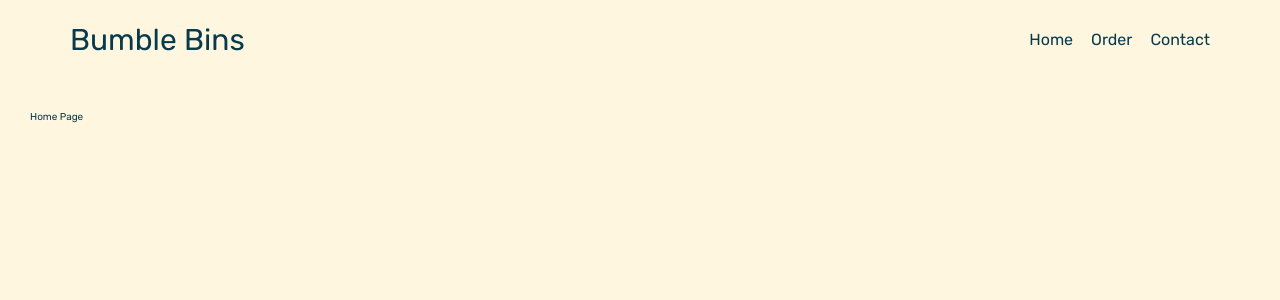
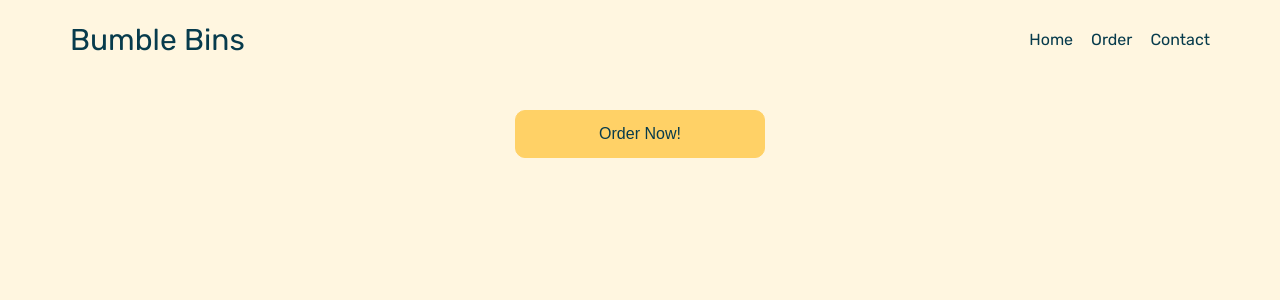
Before and after one commit to brettsmith212/bumblebins, a React (Vite) app: page / in a window 1280 px wide. Shown: the top 300 px of the page. Built offline with nearby package versions, Linux system fonts and the light colour scheme.

Commit message:
form validation | need to fix order boxes | app is rendering 4 times

```diff
--- a/src/App.tsx
+++ b/src/App.tsx
@@ -9,6 +9,9 @@ import Order from './components/Order';
 import Contact from './components/Contact';
 import NavBar from './components/NavBar';
 import OrderForm from './components/OrderForm';
+import OrderPayment from './components/OrderPayment'
+
+
 
 export default function App() {
   return (
@@ -21,6 +24,7 @@ export default function App() {
           <Route path='/order' element={<Order />} />
           <Route path='/contact' element={<Contact />} />
           <Route path='/orderform' element={<OrderForm />} />
+          <Route path='/orderpayment' element={<OrderPayment />} />
         </Routes>
       </>
     </ThemeProvider>
--- a/src/components/Home.tsx
+++ b/src/components/Home.tsx
@@ -1,14 +1,39 @@
 import React from 'react';
 import styled from 'styled-components'
+import { Link } from 'react-router-dom'
 
 const HomeContainer = styled.section`
   padding: 3rem;
+  display: flex;
+  align-items: center;
+  justify-content: center;
+
+  button {
+    width: 25rem;
+    padding: 1.4rem;
+    cursor: pointer;
+    border-radius: 10px;
+    font-size: ${({theme}) => theme.fontSize.h4};
+    color: ${({theme}) => theme.colors.darkBlue};
+    background-color: ${({theme}) => theme.colors.yellow};
+    border: 1px solid ${({theme}) => theme.colors.yellow};
+    transition-duration: 250ms;
+  }
+  button:hover {
+    background-color: ${({theme}) => theme.colors.darkBlue};
+    color: ${({theme}) => theme.colors.white};
+    border: 1px solid ${({theme}) => theme.colors.darkBlue};
+  }
 `
 
 const Home: React.FC = () => {
 
   return (
-    <HomeContainer>Home Page</HomeContainer>
+    <HomeContainer>
+      <Link to="/order">
+        <button>Order Now!</button>
+      </Link>
+    </HomeContainer>
   )
 };
 
--- a/src/components/OrderCard.tsx
+++ b/src/components/OrderCard.tsx
@@ -1,6 +1,7 @@
-import React from 'react';
+import React, { useState } from 'react';
 import styled from 'styled-components';
 import { Link } from 'react-router-dom';
+import { data } from "../data"
 
 const CardContainer = styled.div`
   border-radius: 10px;
@@ -56,16 +57,23 @@ const CardWrapper = styled.div`
 `
 
 const OrderCard: React.FC = () => {
+  // console.log(data.bins)
+  const bumbleBinsCards = data.bins.map(bin => {
+    console.log(bin)
+    return(
+      <CardWrapper>
+        <img src="src/components/assets/bumblebin.png"/>
+        <h3>{bin.binCount}</h3>
+        <p>Here are the benefits of Bumble Bins!</p>
+        <button>Order Now</button>
+      </CardWrapper>
+    )
+  });
 
   return (
     <Link to="/orderform">
       <CardContainer>
-        <CardWrapper>
-          <img src="src/components/assets/bumblebin.png"/>
-          <h3>20 Bins</h3>
-          <p>Here are the benefits of Bumble Bins!</p>
-          <button>Order Now</button>
-        </CardWrapper>
+        {bumbleBinsCards}
       </CardContainer>
     </Link>
   )
--- a/src/components/OrderForm.tsx
+++ b/src/components/OrderForm.tsx
@@ -1,7 +1,8 @@
-import React, { useState } from 'react';
+import React, { useState, useEffect } from 'react';
 import styled from 'styled-components';
 import * as yup from 'yup';
-import { orderFormSchema } from './OrderFormSchema'
+import { orderFormSchema } from './OrderFormSchema';
+import { Link } from 'react-router-dom';
 
 const FormContainer = styled.div`
   display: flex;
@@ -10,6 +11,7 @@ const FormContainer = styled.div`
   margin-bottom: 20rem;
 `
 const Form = styled.form`
+  padding: 2rem;
   display: flex;
   flex-direction: column;
   gap: 1rem;
@@ -19,9 +21,11 @@ const Form = styled.form`
   }
   input {
     margin-left: 1rem;
+    margin-right: 1rem;
     font-size: ${({theme}) => theme.fontSize.h4};
   }
   button {
+    width: 100%;
     padding: 1.4rem;
     cursor: pointer;
     border-radius: 10px;
@@ -30,11 +34,18 @@ const Form = styled.form`
     background-color: ${({theme}) => theme.colors.yellow};
     border: 1px solid ${({theme}) => theme.colors.yellow};
     transition-duration: 250ms;
+    text-align: center;
   }
   button:hover {
     background-color: ${({theme}) => theme.colors.darkBlue};
     color: ${({theme}) => theme.colors.white};
     border: 1px solid ${({theme}) => theme.colors.darkBlue};
+  }
+  button:disabled {
+    color: ${({theme}) => theme.colors.white};
+    background-color: gray;
+    border: none;
+    cursor: not-allowed;
   }
 `
 const Errors = styled.p`
@@ -47,7 +58,7 @@ const initialFormError: object = {
 
 const OrderForm: React.FC = () => {
   const [formErrors, setFormErrors] = useState(initialFormError);
-  const [disabled, setDisabled] = useState(false);
+  const [disabled, setDisabled] = useState(true);
   const [values, setValues] = useState({
     name: "",
     email: "",
@@ -75,10 +86,18 @@ const OrderForm: React.FC = () => {
     })
   }
 
+  const handleSubmit = (e: any): void => {
+    e.preventDefault();
+  }
+
+  useEffect(() => {
+    orderFormSchema.isValid(values).then(valid => setDisabled(!valid));
+  }, [values]);
+
 
   return(
     <FormContainer>
-      <Form>
+      <Form onSubmit={handleSubmit}>
         <div>
           <Errors>{formErrors.name}</Errors>
           <label>
@@ -173,14 +192,16 @@ const OrderForm: React.FC = () => {
           </label>
         </div>
         <label>
+          <input type="checkbox" />
           I live on the ground floor
-          <input type="checkbox" />
         </label>
         <label>
+          <input type="checkbox" />
           Drop them off at my doorstep
-          <input type="checkbox" />
         </label>
-        <button>Payment</button>
+        <Link to="/orderpayment">
+          <button disabled={disabled}>Payment</button>
+        </Link>
       </Form>
     </FormContainer>
   )
--- /dev/null
+++ b/src/components/OrderPayment.tsx
@@ -0,0 +1,12 @@
+import React from 'react';
+import styled from 'styled-components';
+
+const OrderPayment: React.FC = () => {
+  return (
+    <div>
+      OrderPayment
+    </div>
+  )
+}
+
+export default OrderPayment;
--- /dev/null
+++ b/src/data.ts
@@ -0,0 +1,24 @@
+export const data = {
+    bins: [
+      {
+        orderSize: 'small',
+        binCount: 20,
+      },
+      {
+        orderSize: 'medium',
+        binCount: 30,
+      },
+      {
+        orderSize: 'large',
+        binCount: 40,
+      },
+      {
+        orderSize: 'extraLarge',
+        binCount: 60,
+      },
+      {
+        orderSize: 'extraextra',
+        binCount: 1200
+      }
+    ]
+}
```
